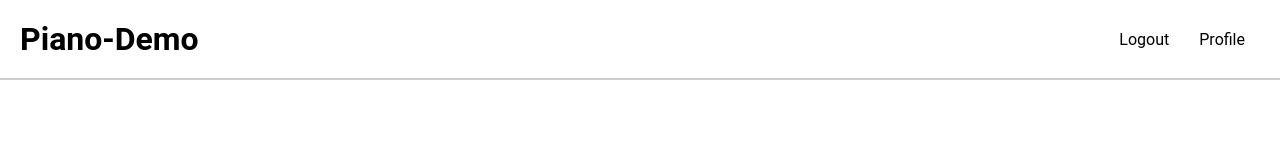
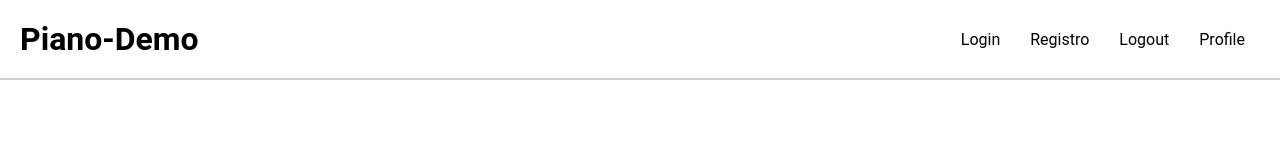
Before and after one commit to cocotopia/demo-piano, a React (Create React App) app: page / in a window 1280 px wide. Shown: the top 160 px of the page. Built offline with nearby package versions, Linux system fonts and the light colour scheme.

Commit message:
update: funci

```diff
--- a/src/components/header/Header.jsx
+++ b/src/components/header/Header.jsx
@@ -2,7 +2,7 @@ import React, { useEffect, useState } from "react";
 import "./header.css";
 const Header = () => {
   const [loading, setLoading] = useState(true);
-  const [isLoggedIn, setIsLoggedIn] = useState(false);
+
   const [nameUser, setNameUser] = useState();
   useEffect(() => {
     (function (src) {
@@ -30,7 +30,6 @@ const Header = () => {
           screen: "login", // plantilla login - registro -
           containerSelector: "#login-form", // contenedor o div donde mostrara plantilla
           loggedIn: function (data) {
-            isLoggedIn(true);
             console.log(data);
             console.log(
               "user ",
@@ -77,7 +76,6 @@ const Header = () => {
           loggedOut: function () {
             // callback cierra sesion
             console.log("el usuario ah salido!");
-            isLoggedIn(false);
             //Set the CSS and HTML here for what the signup button should look like when the user is logged out //e.g. unhide the sign in button, hide the signout button
           },
         });
@@ -95,7 +93,6 @@ const Header = () => {
         window.location.reload();
       },
     ]);
-    isLoggedIn(false);
   };
   const PianoProfile = () => {
     // const tp = window["tp"] || [];
@@ -119,25 +116,18 @@ const Header = () => {
           <h1>Piano-Demo</h1>
         </div>
         <div className="nav-right">
-          {!isLoggedIn ? (
-            <>
+          <a className="btn btn-primary" onClick={PianoLogin}>
+            Login
+          </a>
+          <a className="btn btn-primary" onClick={PianoRegister}>
+            Registro
+          </a>
           <a className="btn btn-primary" onClick={PianoLogout}>
             Logout
           </a>
           <a className="btn btn-primary" onClick={PianoProfile}>
             Profile
           </a>
-            </>
-          ) : (
-            <>
-              <a className="btn btn-primary" onClick={PianoLogin}>
-                Login
-              </a>
-              <a className="btn btn-primary" onClick={PianoRegister}>
-                Registro
-              </a>
-            </>
-          )}
         </div>
       </header>
       {loading ? (
```
Lines whose indentation alone changed are shown as unchanged.
